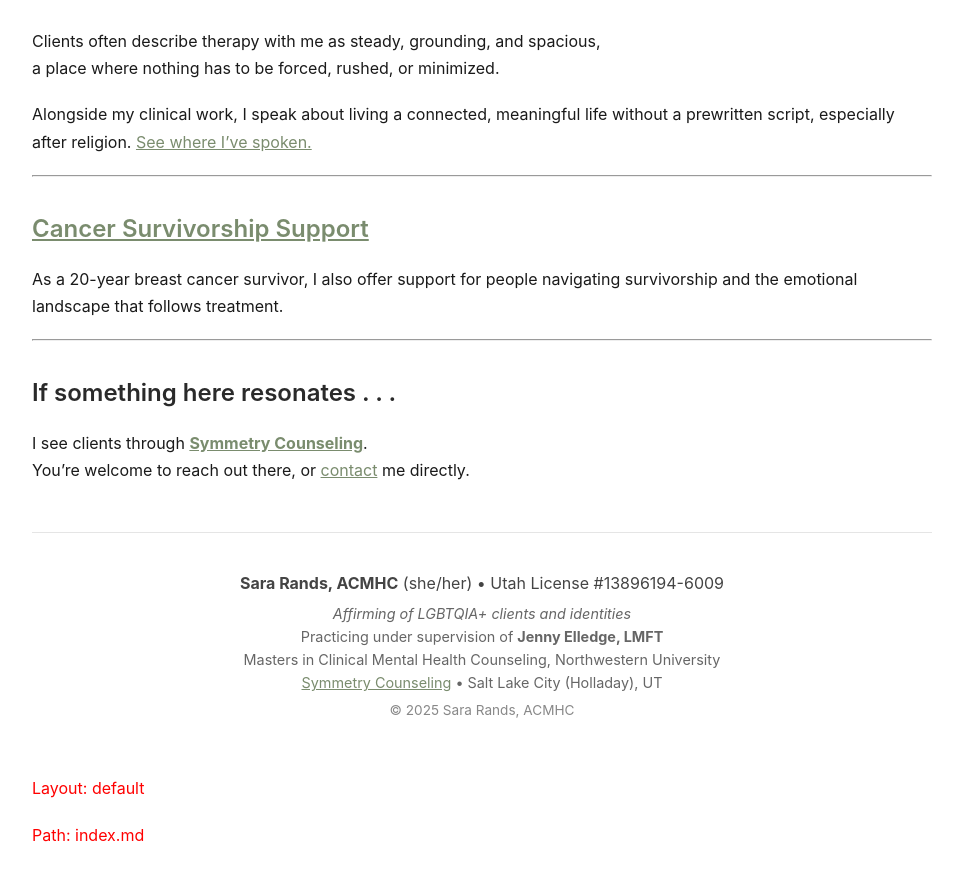
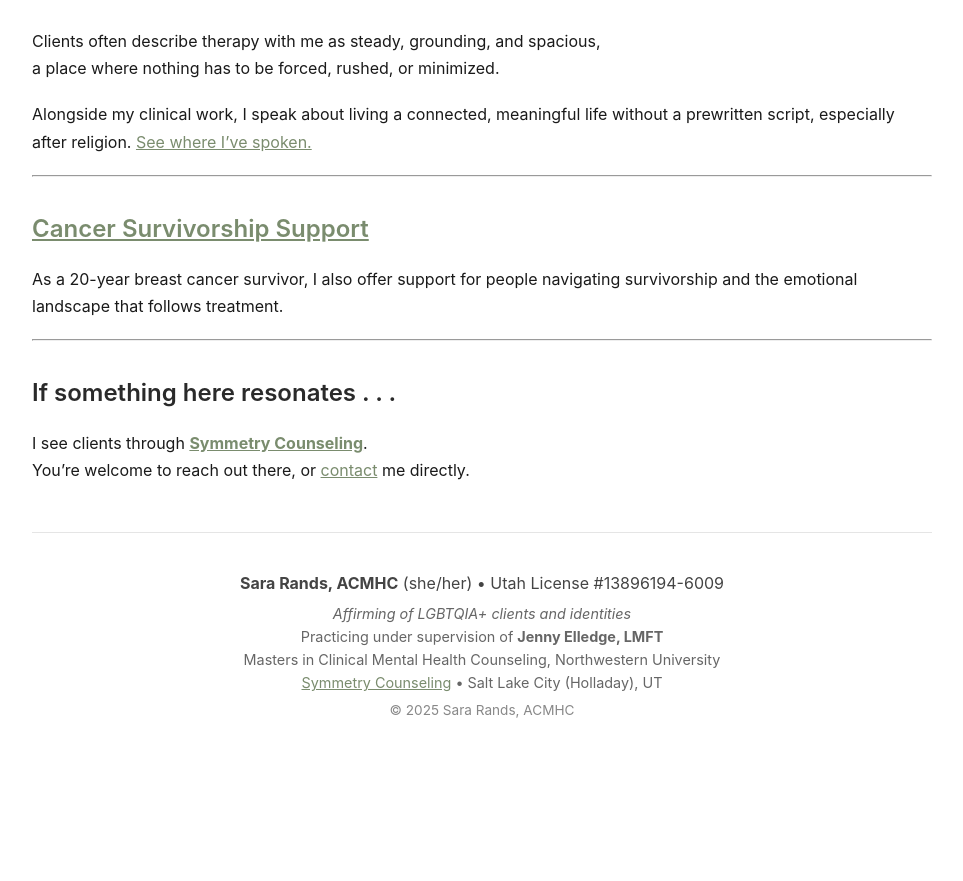
Before and after one commit to SaraRands/sararands-site, a Jekyll site: the page built from index.md, in a window 1280 px wide and 900 px high, scrolled down 3278 px. Shown: the top 881 px of the window, without its empty margins (158-1121 px from the left). Built offline with Jekyll 4.4.1, drawn with Linux system fonts in a browser that asks for light colours; after the commit the page ends 4069 px from its top, so only the background shows below that.

Commit message:
remove debug

```diff
--- a/_layouts/default.html
+++ b/_layouts/default.html
@@ -194,6 +194,3 @@
     </script>
   </body>
 </html>
-
-<p style="color:red;">Layout: {{ page.layout }}</p>
-<p style="color:red;">Path: {{ page.path }}</p>
```
